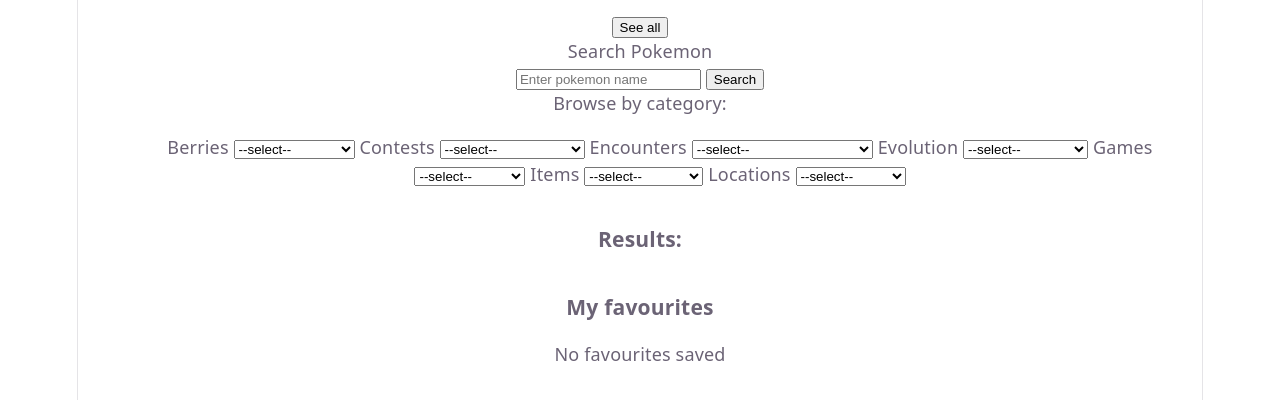
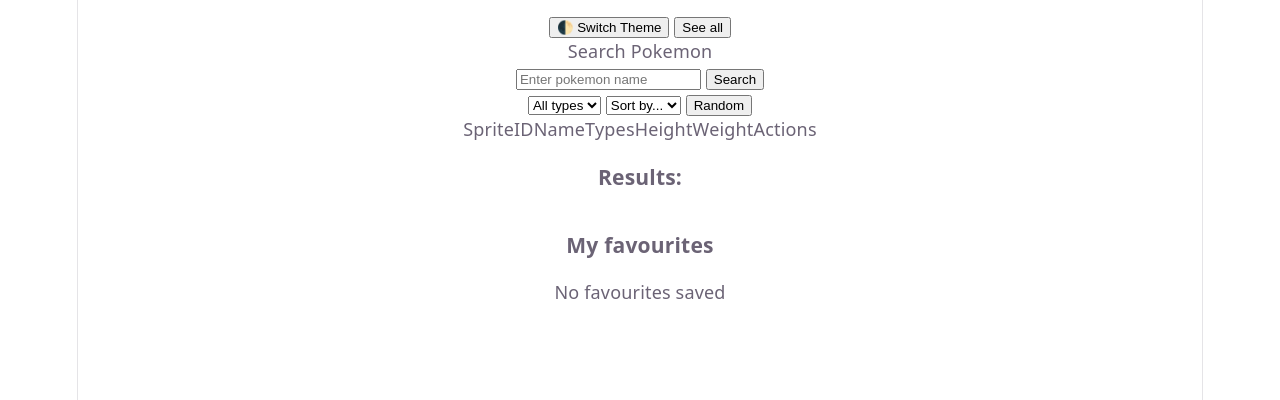
Before and after one commit to nobody423/WebAdvanced_2025-2026, a website built with Vite: page index.html in a window 1280 px wide. Shown: the part 78-478 px from the top of the page. Built offline with nearby package versions, Linux system fonts and the light colour scheme; a web font is replaced by a local one.

Commit message:
changed filter options

```diff
--- a/index.html
+++ b/index.html
@@ -14,88 +14,59 @@
 
     <section class="search-panel">
     <h1>Pokedex</h1>
+    <button id="switch-theme">🌓 Switch Theme</button>
 
     <button id="all">See all</button>
-    <br>
 
 
     <div id="searchBar">
       <p>Search Pokemon</p>
       <input type="text" id="pokemonName" placeholder="Enter pokemon name">
       <button id="searchBtn" onclick="fetchPokemon()">Search</button><br>
-
-      <img src="" alt="Pokemon Sprite" id="pokemonSprite" style="display: none">
     </div>
 
     </section>
 
-    <div class="filters">
+    <section class="control-panel">
 
-    <p>Browse by category: </p>
-    <ul>
-
-      <label for="berries" id="berries">Berries</label>
-      <select name="berries" id="berries">
-        <option value="">--select--</option>
-        <option value="berries">berries</option>
-        <option value="berry firmnesses">berry firmnesses</option>
-        <option value="berry flavors">berry flavors</option>
+      <select id="typeFilter">
+        <option value="">All types</option>
+        <option value="fire">Fire</option>
+        <option value="water">Water</option>
+        <option value="grass">Grass</option>
       </select>
 
-      <label for="contests">Contests</label>
-      <select name="contests" id="contests">
-        <option value="">--select--</option>
-        <option value="contest types">contest types</option>
-        <option value="contest effects">contest effects</option>
-        <option value="super contest effects">super contest effects</option>
+      <select id="statSorter">
+        <option value="">Sort by...</option>
+        <option value="id-asc">ID</option>
+        <option value="name-asc">Name</option>
+        <option value="weight-desc">Weight</option>
       </select>
 
+      <button id="random">Random</button>
+    </section>
 
-      <label for="encounters">Encounters</label>
-      <select name="encounters" id="encounters">
-        <option value="">--select--</option>
-        <option value="encounter methods">encounter methods</option>
-        <option value="encounter conditions">encounter conditions</option>
-        <option value="encounter condition values">encounter condition values</option>
-      </select>
 
-      <label for="evolution">Evolution</label>
-      <select name="evolution" id="evolution">
-        <option value="">--select--</option>
-        <option value="Evolution chains">Evolution chains</option>
-        <option value="Evolution triggers">Evolution triggers</option>
-      </select>
+    <main>
+      <table id="pokemon-table">
+        <thead>
+          <tr>
+            <h>Sprite</h>
+            <h>ID</h>
+            <h>Name</h>
+            <h>Types</h>
+            <h>Height</h>
+            <h>Weight</h>
+            <h>Actions</h>
+          </tr>
+        </thead>
+        <tbody id="table-body">
 
-      <label for="games">Games</label>
-      <select name="games" id="games">
-        <option value="">--select--</option>
-        <option value="Generations">Generations</option>
-        <option value="Pokedexes">Pokedexes</option>
-        <option value="Version">Version</option>
-        <option value="Version groups">Version groups</option>
-      </select>
+        </tbody>
+      </table>
+      <div id="infinite-scroll"></div>
+    </main>
 
-      <label for="items">Items</label>
-      <select name="item" id="item">
-        <option value="">--select--</option>
-        <option value="Item">Item</option>
-        <option value="Item attributes">Item attributes</option>
-        <option value="Item categories">Item categories</option>
-        <option value="Item fling effects">Item fling effects</option>
-        <option value="Item pockets">Item pockets</option>
-      </select>
-
-      <label for="locations">Locations</labels>
-        <select name="Locations" id="Locations">
-          <option value="">--select--</option>
-          <option value="Locations">Locations</option>
-          <option value="Location areas">Location areas</option>
-          <option value="Pal park areas">Pal park areas</option>
-          <option value="Regions">Regions</option>
-        </select>
-
-    </ul>
-    </div>
 
     <h3>Results:</h3>
     <div id="resultsDisplay"></div>
```
